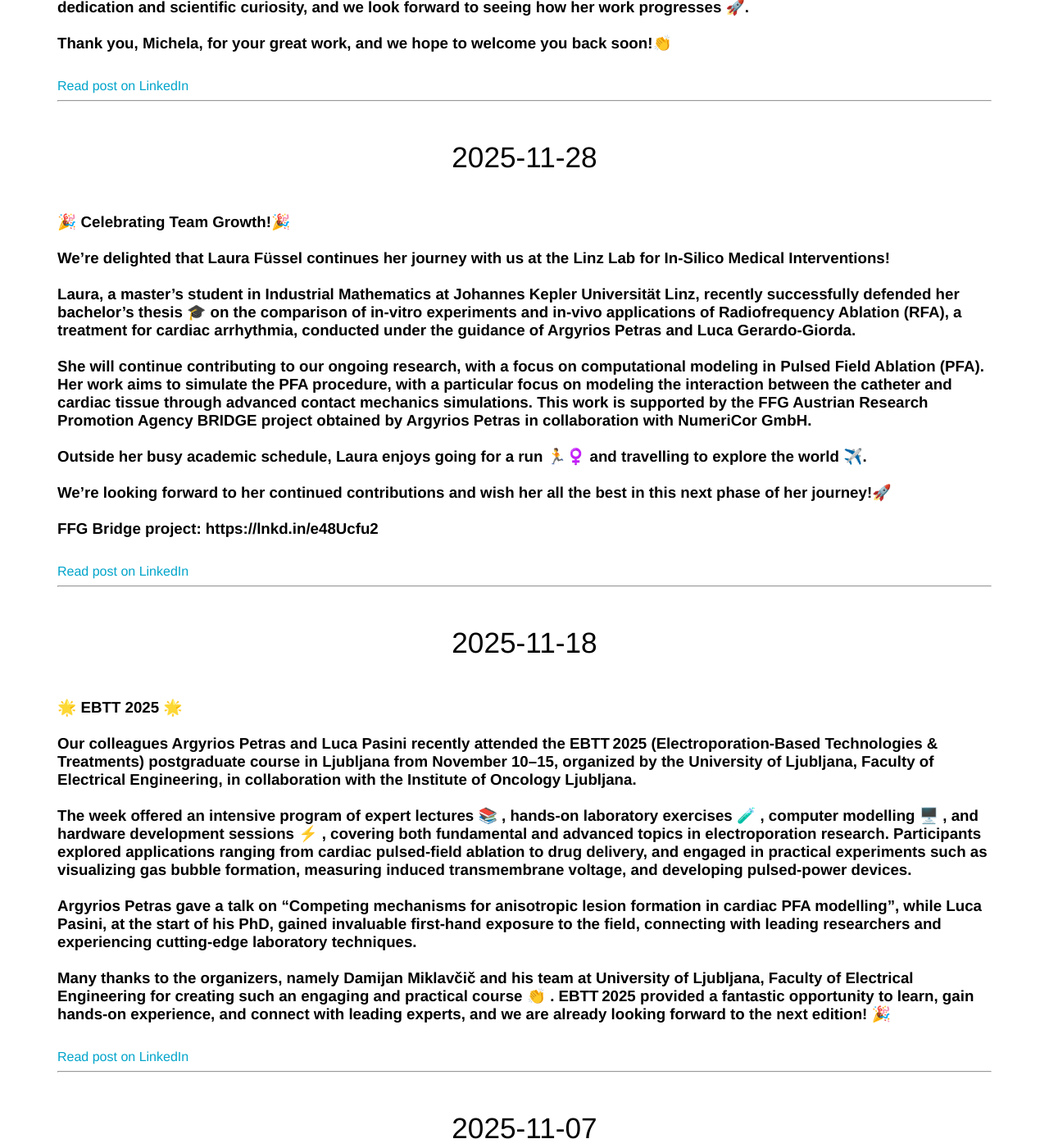
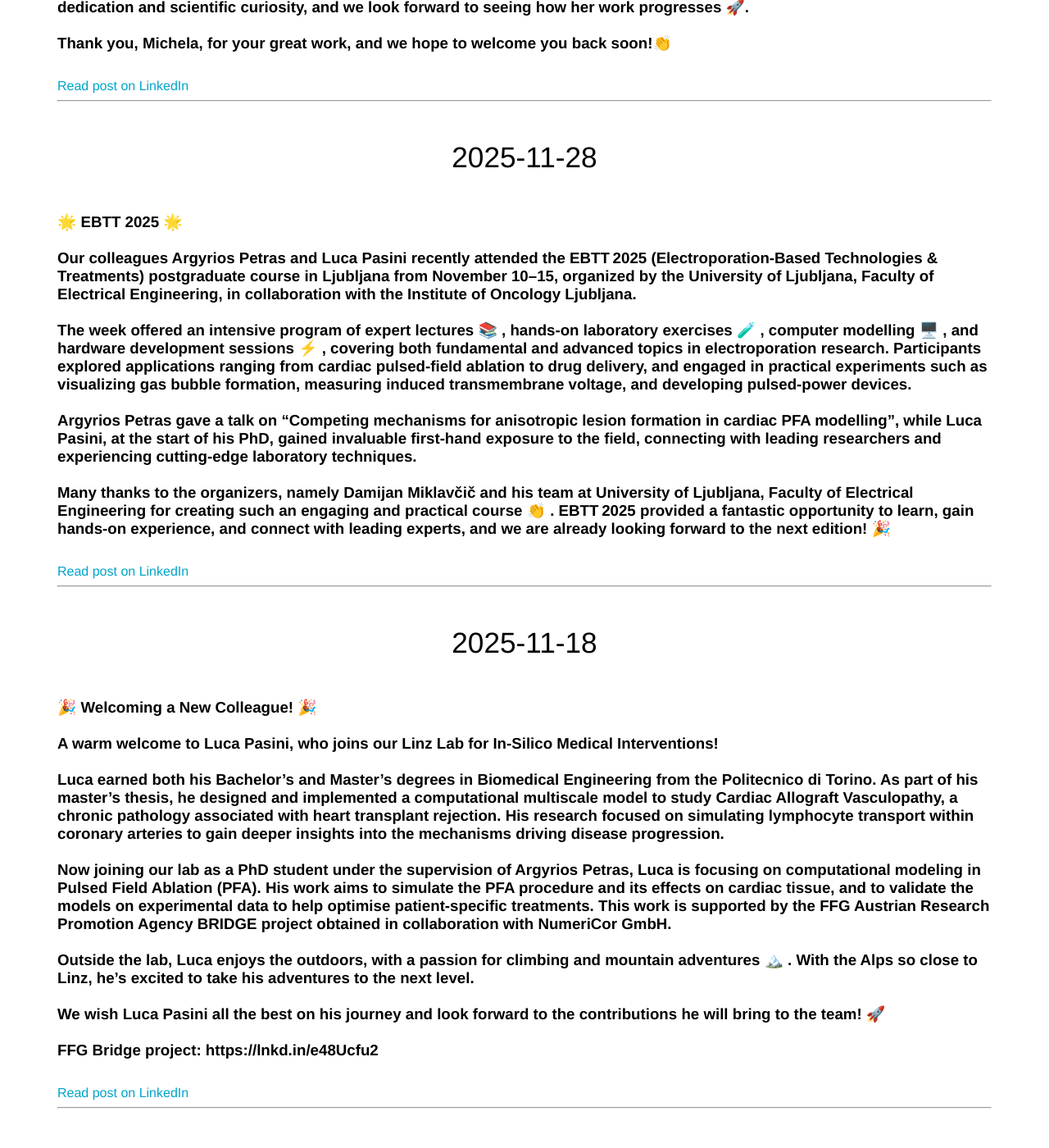
Before and after one commit to linzlabinsilmed/linzlabinsilmed.github.io, a Jekyll site: the page built from news.html, in a window 1280 px wide and 1400 px high, scrolled down 2497 px. Shown: the whole window at 82% size. Built offline with Jekyll 4.4.1, drawn with Linux system fonts in a browser that asks for light colours; some of the changed text lies outside the part shown.

Commit message:
Update LinkedIn feed [auto]

```diff
--- a/_data/linkedin_feed.yml
+++ b/_data/linkedin_feed.yml
@@ -123,42 +123,6 @@
   url: https://www.linkedin.com/posts/linz-lab-for-in-silico-medical-interventions_collaborating-on-epidemiological-modelling-activity-7402330913164017665-lkLM
   published: 2025-12-04
 - title: >-
-    🎉 Celebrating Team Growth!🎉
-
-
-    We’re delighted that Laura Füssel continues her journey with us at the Linz
-    Lab for In-Silico Medical Interventions!
-
-
-    Laura, a master’s student in Industrial Mathematics at Johannes Kepler
-    Universität Linz, recently successfully defended her bachelor’s thesis 🎓 on
-    the comparison of in-vitro experiments and in-vivo applications of
-    Radiofrequency Ablation (RFA), a treatment for cardiac
-    arrhythmia,  conducted under the guidance of Argyrios Petras and Luca
-    Gerardo-Giorda.
-
-
-    She will continue contributing to our ongoing research, with a focus on
-    computational modeling in Pulsed Field Ablation (PFA). Her work aims to
-    simulate the PFA procedure, with a particular focus on modeling the
-    interaction between the catheter and cardiac tissue through advanced contact
-    mechanics simulations. This work is supported by the FFG Austrian Research
-    Promotion Agency BRIDGE project obtained by Argyrios Petras in collaboration
-    with NumeriCor GmbH.
-
-
-    Outside her busy academic schedule, Laura enjoys going for a run 🏃♀️ and
-    travelling to explore the world ✈️.
-
-
-    We’re looking forward to her continued contributions and wish her all the
-    best in this next phase of her journey!🚀
-
-
-    FFG Bridge project: https://lnkd.in/e48Ucfu2
-  url: https://www.linkedin.com/posts/linz-lab-for-in-silico-medical-interventions_celebrating-team-growth-were-delighted-activity-7400103679468412928-3CjB
-  published: 2025-11-28
-- title: >-
     🌟 EBTT 2025 🌟
 
 
@@ -189,8 +153,8 @@
     an engaging and practical course 👏 . EBTT 2025 provided a fantastic
     opportunity to learn, gain hands-on experience, and connect with leading
     experts, and we are already looking forward to the next edition! 🎉
-  url: https://www.linkedin.com/posts/linz-lab-for-in-silico-medical-interventions_ebtt-2025-our-colleagues-argyrios-activity-7396532698086940672-iVoO
-  published: 2025-11-18
+  url: https://www.linkedin.com/posts/linz-lab-for-in-silico-medical-interventions_activity-7400103679468412928-ecjF
+  published: 2025-11-28
 - title: >-
     🎉 Welcoming a New Colleague! 🎉
 
@@ -227,8 +191,8 @@
 
 
     FFG Bridge project: https://lnkd.in/e48Ucfu2
-  url: https://www.linkedin.com/posts/linz-lab-for-in-silico-medical-interventions_welcoming-a-new-colleague-a-warm-activity-7392546439014281216-Ssff
-  published: 2025-11-07
+  url: https://www.linkedin.com/posts/linz-lab-for-in-silico-medical-interventions_ebtt-2025-our-colleagues-argyrios-activity-7396532698086940672-iVoO
+  published: 2025-11-18
 - title: |-
     📣 Seminar Announcement!📣
 
@@ -240,8 +204,8 @@
     📍 Location: Room LEH108A, JKU MED Campus, Krankenhausstraße 5, Linz
 
     #Seminar #Cardiology #PulsedFieldAblation #Research #Collaboration #Innovation #JKU #KUK
-  url: https://www.linkedin.com/posts/linz-lab-for-in-silico-medical-interventions_seminar-flyer-activity-7387488104422588418-8SRO
-  published: 2025-10-24
+  url: https://www.linkedin.com/posts/linz-lab-for-in-silico-medical-interventions_welcoming-a-new-colleague-a-warm-activity-7392546439014281216-Ssff
+  published: 2025-11-07
 - title: >-
     🌟 NumeriCor Cardiac Modelling Summit 2025 🌟
 
@@ -264,5 +228,5 @@
     Many thanks to Gernot Plank, Aurel Neic and Luca Azzolin for organizing such
     a well-run and motivating event. We look forward to continuing our
     collaboration and future projects together!
-  url: https://www.linkedin.com/posts/linz-lab-for-in-silico-medical-interventions_numericor-cardiac-modelling-summit-2025-activity-7386718035727888385-RHfU
-  published: 2025-10-22
+  url: https://www.linkedin.com/posts/linz-lab-for-in-silico-medical-interventions_seminar-flyer-activity-7387488104422588418-8SRO
+  published: 2025-10-24
```
